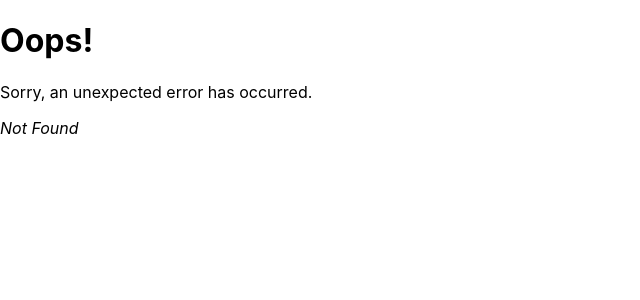
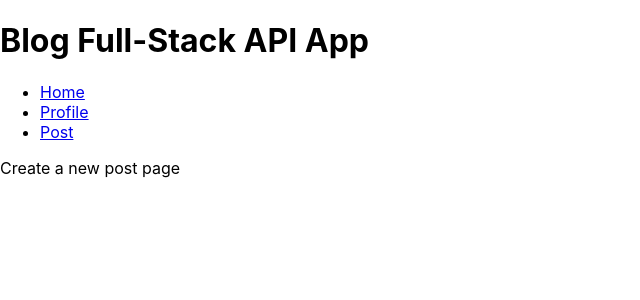
Before and after one commit to malkaysi/blog-front-end, a React (Create React App) app: page /blog/post in a window 1280 px wide. Before the commit this address had no page. Shown: the top 300 px of the page, without its empty margins (0-640 px from the left). Built offline with nearby package versions, Linux system fonts and the light colour scheme.

Commit message:
Refactoring routing for scalability

```diff
--- a/src/App.js
+++ b/src/App.js
@@ -1,25 +1,13 @@
-import logo from './logo.svg';
+import React from 'react';
 import './App.css';
-import React from 'react';
+import { BrowserRouter } from 'react-router-dom';
+import { AppRoutes } from './routes/index.js';
 
-function App() {
+const App = () => {
   return (
-    <div className="App">
-      <header className="App-header">
-        <img src={logo} className="App-logo" alt="logo" />
-        <p>
-          Edit <code>src/App.js</code> and save to reload.
-        </p>
-        <a
-          className="App-link"
-          href="https://reactjs.org"
-          target="_blank"
-          rel="noopener noreferrer"
-        >
-          Learn React
-        </a>
-      </header>
-    </div>
+    <BrowserRouter>
+      <AppRoutes />
+    </BrowserRouter>
   );
 }
 
--- /dev/null
+++ b/src/features/sidebar/index.js
@@ -0,0 +1,31 @@
+import React from 'react';
+import { Link, Outlet } from 'react-router-dom';
+
+const SidebarNav = () => {
+
+  return (
+    <div>
+      <div id="sidebar">
+        <h1>Blog Full-Stack API App</h1>
+        <nav>
+          <ul>
+            <li>
+              <Link to={`/blog`}>Home</Link>
+            </li>
+            <li>
+              <Link to={`/blog/profile`}>Profile</Link>
+            </li>
+            <li>
+              <Link to={`/blog/post`}>Post</Link>
+            </li>
+          </ul>
+        </nav>
+      </div>
+      <div id="detail">
+        <Outlet />
+      </div>
+    </div>
+  )
+}
+
+export default SidebarNav;
--- a/src/index.js
+++ b/src/index.js
@@ -2,14 +2,15 @@ import React from 'react';
 import ReactDOM from 'react-dom/client';
 import './index.css';
 // import App from './App';
-import { createBrowserRouter, RouterProvider } from 'react-router-dom';
+/* import { createBrowserRouter } from 'react-router-dom';
 import Root from './routes/Root';
 import ErrorPage from './ErrorPage';
 import Home from './features/home';
 import Profile from './features/profile';
-import Post from './features/post';
+import Post from './features/post'; */
+import App from './App.js';
 
-const router = createBrowserRouter([
+/* const router = createBrowserRouter([
   {
     path: "/",
     element: <Root />,
@@ -29,11 +30,12 @@ const router = createBrowserRouter([
       },
     ]
   },
-])
+]) */
 
 const root = ReactDOM.createRoot(document.getElementById('root'));
 root.render(
   <React.StrictMode>
-    <RouterProvider router={router} />
+    {/* <RouterProvider router={router} /> */}
+    <App />
   </React.StrictMode>
 );
--- a/src/routes/Root.js
+++ /dev/null
@@ -1,54 +0,0 @@
-import React from 'react';
-import { Link, Outlet } from 'react-router-dom';
-
-const Root = () => {
-
-  return (
-    <div>
-      <div id="sidebar">
-        <h1>Blog Full-Stack API App</h1>
-        <div>
-          <form id="search-form" role="search">
-            <input
-              id="q"
-              aria-label="Search contacts"
-              placeholder="Search"
-              type="search"
-              name="q"
-            />
-            <div
-              id="search-spinner"
-              aria-hidden
-              hidden={true}
-            />
-            <div
-              className="sr-only"
-              aria-live="polite"
-            ></div>
-          </form>
-          <form method="post">
-            <button type="submit">New</button>
-          </form>
-        </div>
-        <nav>
-          <ul>
-            <li>
-              <Link to={`/`}>Home</Link>
-            </li>
-            <li>
-              <Link to={`/profile`}>Profile</Link>
-            </li>
-            <li>
-              <Link to={`/post`}>Post</Link>
-            </li>
-          </ul>
-        </nav>
-      </div>
-      <div id="detail">
-        <Outlet />
-      </div>
-    </div>
-  )
-}
-
-export default Root;
--- /dev/null
+++ b/src/routes/index.js
@@ -0,0 +1,14 @@
+import React from 'react';
+import { useRoutes } from 'react-router-dom';
+import Home from "../features/home"
+import { protectedRoutes } from './protectedRoutes';
+
+export const AppRoutes = () => {
+  // Right now this points to home, but will be pointed to Landing or protectedRoutes depending on if the user is authorized
+  const commonRoutes = [{path: '/', element: <Home /> }];
+
+  const routes = protectedRoutes;
+  const element = useRoutes([...routes, ...commonRoutes])
+
+  return(element)
+}
--- /dev/null
+++ b/src/routes/protectedRoutes.js
@@ -0,0 +1,22 @@
+import React from 'react';
+import Home from '../features/home';
+import Post from '../features/post';
+import Profile from '../features/profile';
+import SidebarNav from '../features/sidebar';
+
+const App = () => {
+  return(
+    <SidebarNav />
+  )
+}
+export const protectedRoutes = [
+  {
+    path: '/',
+    element: <App />,
+    children: [
+      {path: '/blog', element: <Home />},
+      {path: '/blog/profile', element: <Profile />},
+      {path: '/blog/post', element: <Post />},
+    ]
+  }
+]
```
